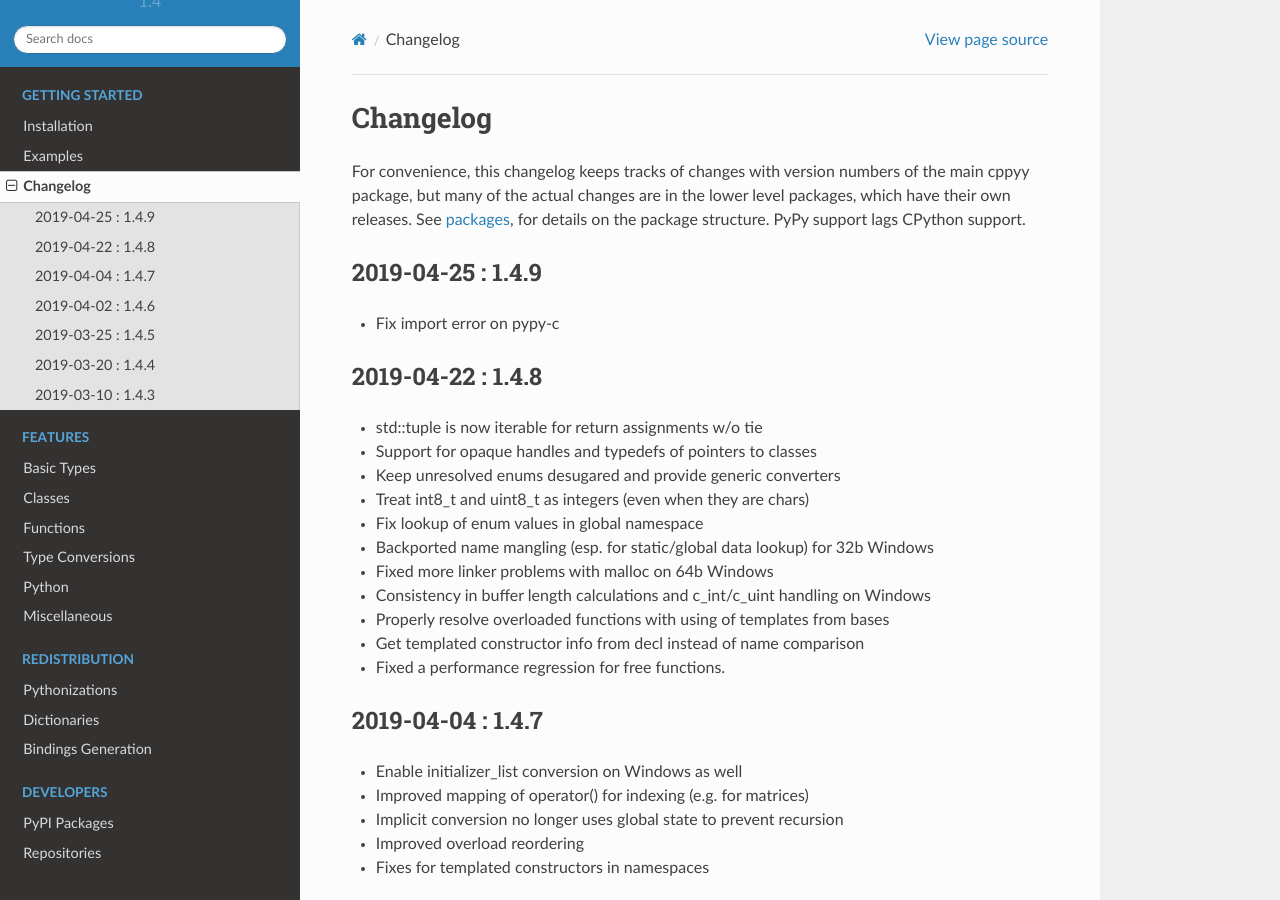
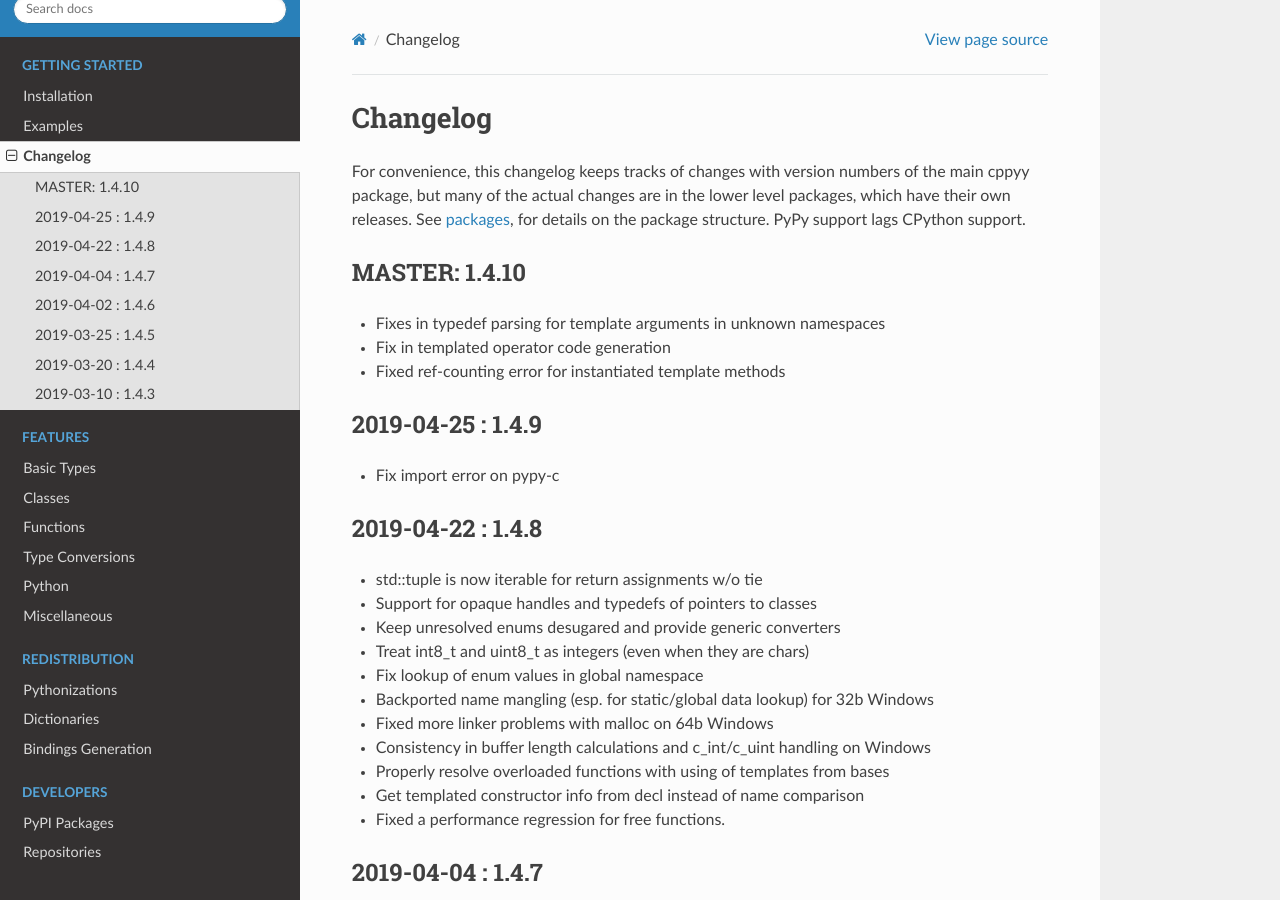
Before and after one commit to wlav/cppyy, a Sphinx documentation site: the page built from doc/source/changelog.rst, in a window 1280 px wide and 900 px high. Built offline with Sphinx 7.4.7 and the Read the Docs theme 2.0.0, drawn with Linux system fonts in a browser that asks for light colours.

Commit message:
update changelog

```diff
--- a/doc/source/changelog.rst
+++ b/doc/source/changelog.rst
@@ -8,6 +8,14 @@ of the main cppyy package, but many of the actual changes are in the lower
 level packages, which have their own releases.
 See :doc:`packages <packages>`, for details on the package structure.
 PyPy support lags CPython support.
+
+
+MASTER: 1.4.10
+--------------
+
+* Fixes in typedef parsing for template arguments in unknown namespaces
+* Fix in templated operator code generation
+* Fixed ref-counting error for instantiated template methods
 
 
 2019-04-25 : 1.4.9
```
